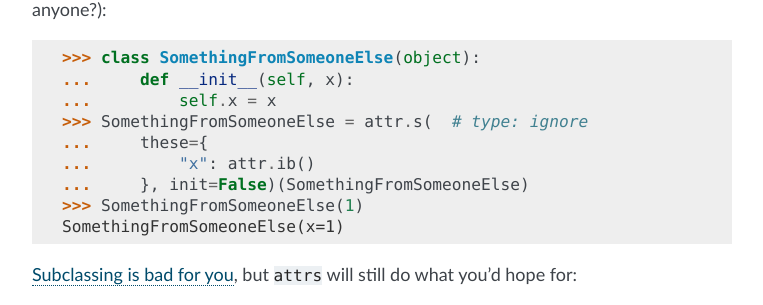
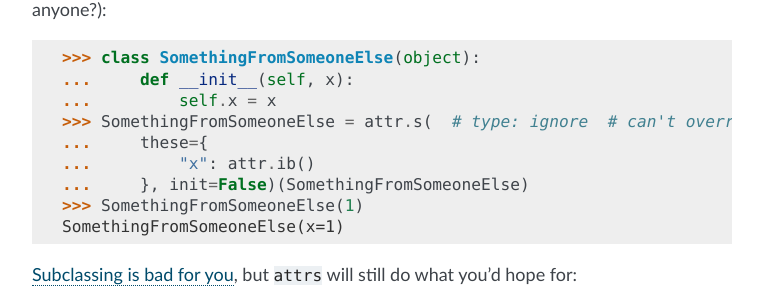
Before and after one commit to python-attrs/attrs, a Sphinx documentation site: the page built from docs/examples.rst, in a window 1280 px wide and 900 px high, scrolled down 1616 px. Shown: the part 148-453 px from the top of the window, without its empty margins (368-1131 px from the left). Built offline with Sphinx 7.4.7, drawn with Linux system fonts in a browser that asks for light colours; some of the changed text lies outside the part shown.

Commit message:
Update "type: ignore" comments to reflect issues fixed in mypy plugin

```diff
--- a/docs/api.rst
+++ b/docs/api.rst
@@ -41,7 +41,7 @@ Core
       ...         self.x = x
       >>> D(1)
       <D object at ...>
-      >>> D = attr.s(these={"x": attr.ib()}, init=False)(D)  # type: ignore
+      >>> D = attr.s(these={"x": attr.ib()}, init=False)(D)  # type: ignore  # can't override a type
       >>> D(1)
       D(x=1)
 
--- a/docs/examples.rst
+++ b/docs/examples.rst
@@ -98,7 +98,7 @@ This is useful in times when you want to enhance classes that are not yours (nic
    >>> class SomethingFromSomeoneElse(object):
    ...     def __init__(self, x):
    ...         self.x = x
-   >>> SomethingFromSomeoneElse = attr.s(  # type: ignore
+   >>> SomethingFromSomeoneElse = attr.s(  # type: ignore  # can't override a type
    ...     these={
    ...         "x": attr.ib()
    ...     }, init=False)(SomethingFromSomeoneElse)
@@ -610,7 +610,7 @@ If you'd like to enforce it, ``attrs`` will try to help:
    ... class C(object):
    ...     x = attr.ib()
    >>> i = C(1)
-   >>> i.x = 2
+   >>> i.x = 2  # type: ignore
    Traceback (most recent call last):
       ...
    attr.exceptions.FrozenInstanceError: can't set attribute
```
Also changed, not shown: other parts of docs/api.rst (+2 -2 lines), other parts of docs/examples.rst (+1 -1 lines).
